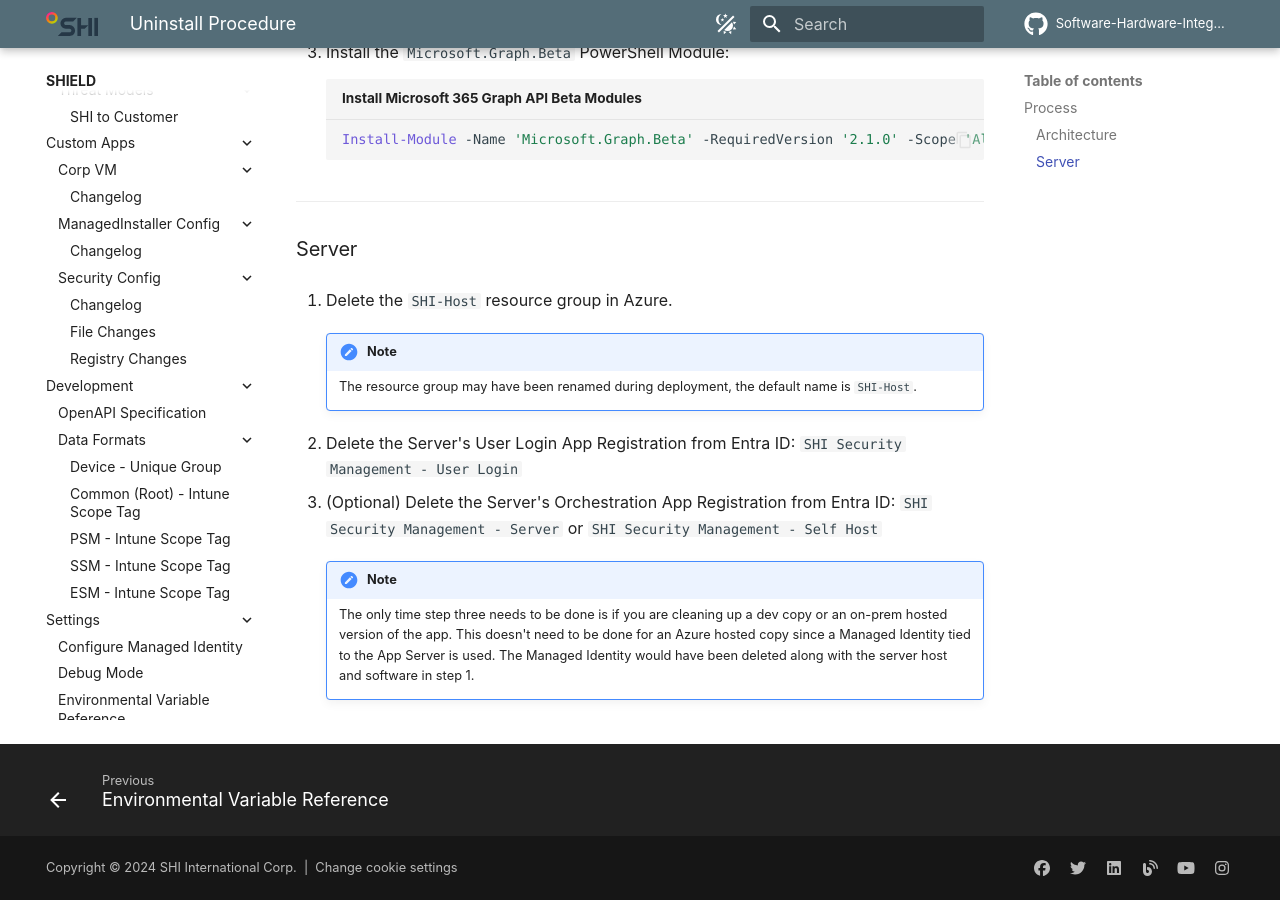
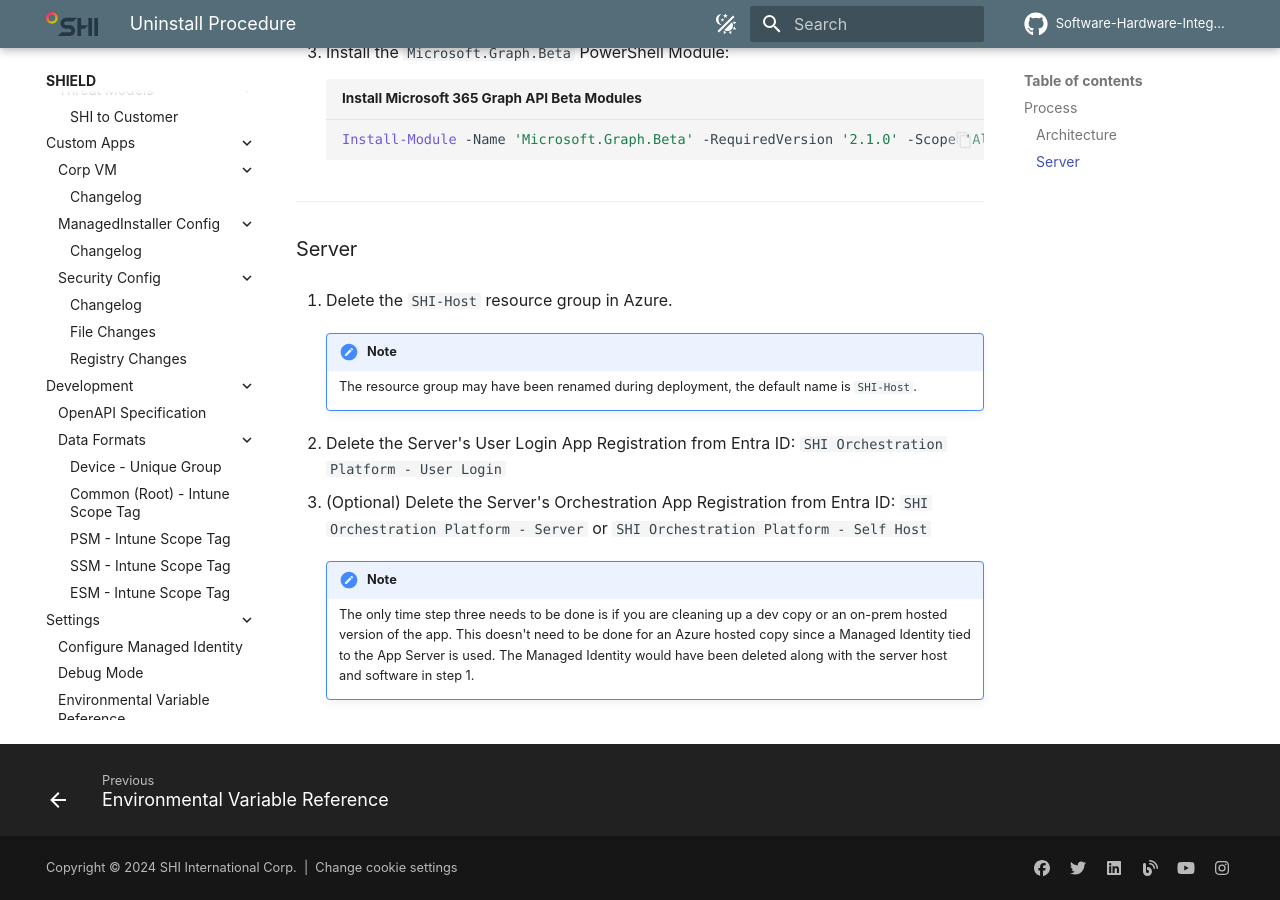
Before and after one commit to Software-Hardware-Integration-Lab/Documentation, an MkDocs documentation site: the page built from docs/SHIELD/Troubleshooting/Uninstall.md, in a window 1280 px wide and 900 px high, scrolled down 1141 px. Built offline with MkDocs 1.6.1 and Material for MkDocs 9.7.7, drawn with Linux system fonts in a browser that asks for light colours; plug-ins that fetch from the network failed and are left out; comment, search, counter and statistics services are not loaded.

Commit message:
Update Name
Change from security management to orchestration platform.

```diff
--- a/docs/SHIELD/Troubleshooting/Uninstall.md
+++ b/docs/SHIELD/Troubleshooting/Uninstall.md
@@ -49,10 +49,10 @@ The core architecture is the set of settings across all of the managed systems (
         The resource group may have been renamed during deployment, the default name is `SHI-Host`.
 
 2. Delete the Server's User Login App Registration from Entra ID:
-`SHI Security Management - User Login`
+`SHI Orchestration Platform - User Login`
 
 3. (Optional) Delete the Server's Orchestration App Registration from Entra ID:
-`SHI Security Management - Server` or `SHI Security Management - Self Host`
+`SHI Orchestration Platform - Server` or `SHI Orchestration Platform - Self Host`
 
     !!! note
         The only time step three needs to be done is if you are cleaning up a dev copy or an on-prem hosted version of the app. This doesn't need to be done for an Azure hosted copy since a Managed Identity tied to the App Server is used.
```
Also changed, not shown: docs/SHIELD/Getting-Started/Usage-Guide/Deploy-Core-Infrastructure/index.md (+1 -1 lines), 2 other files.
